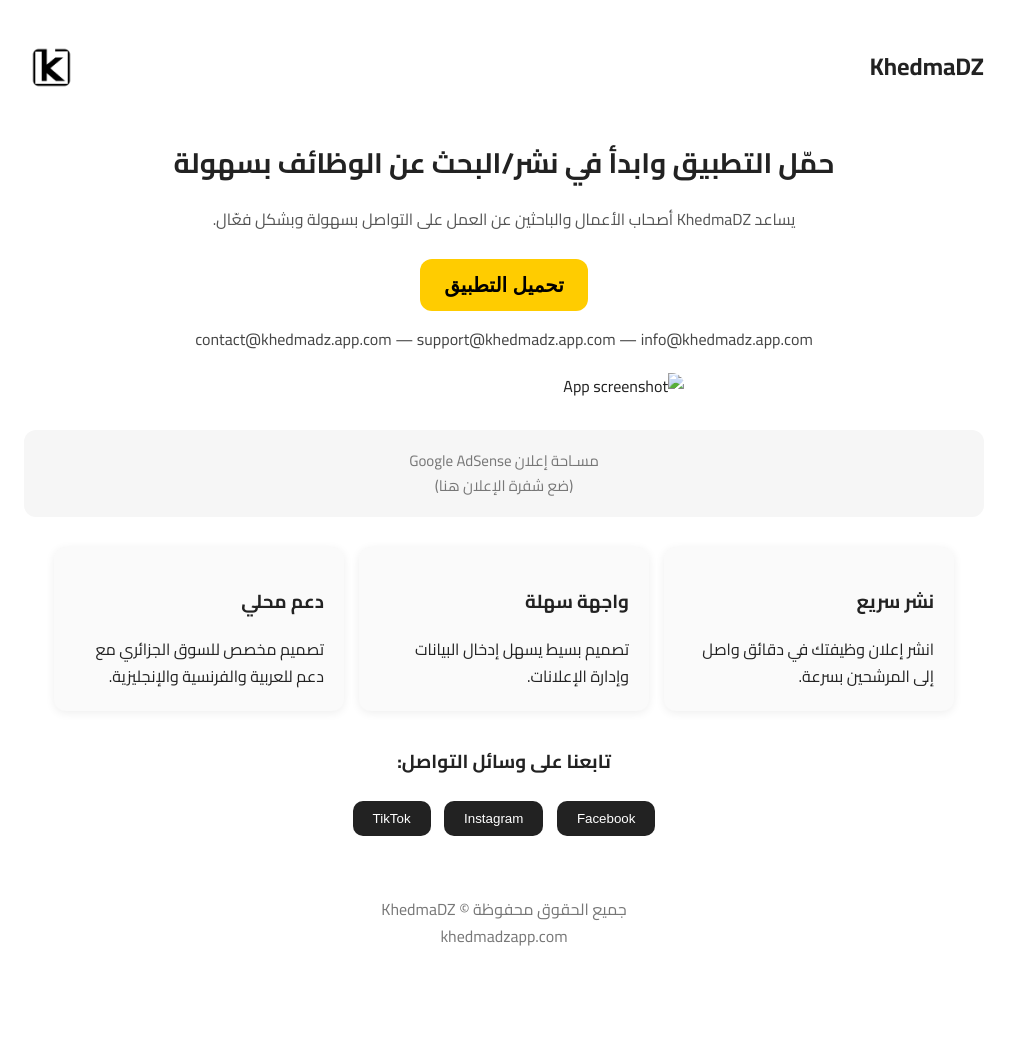
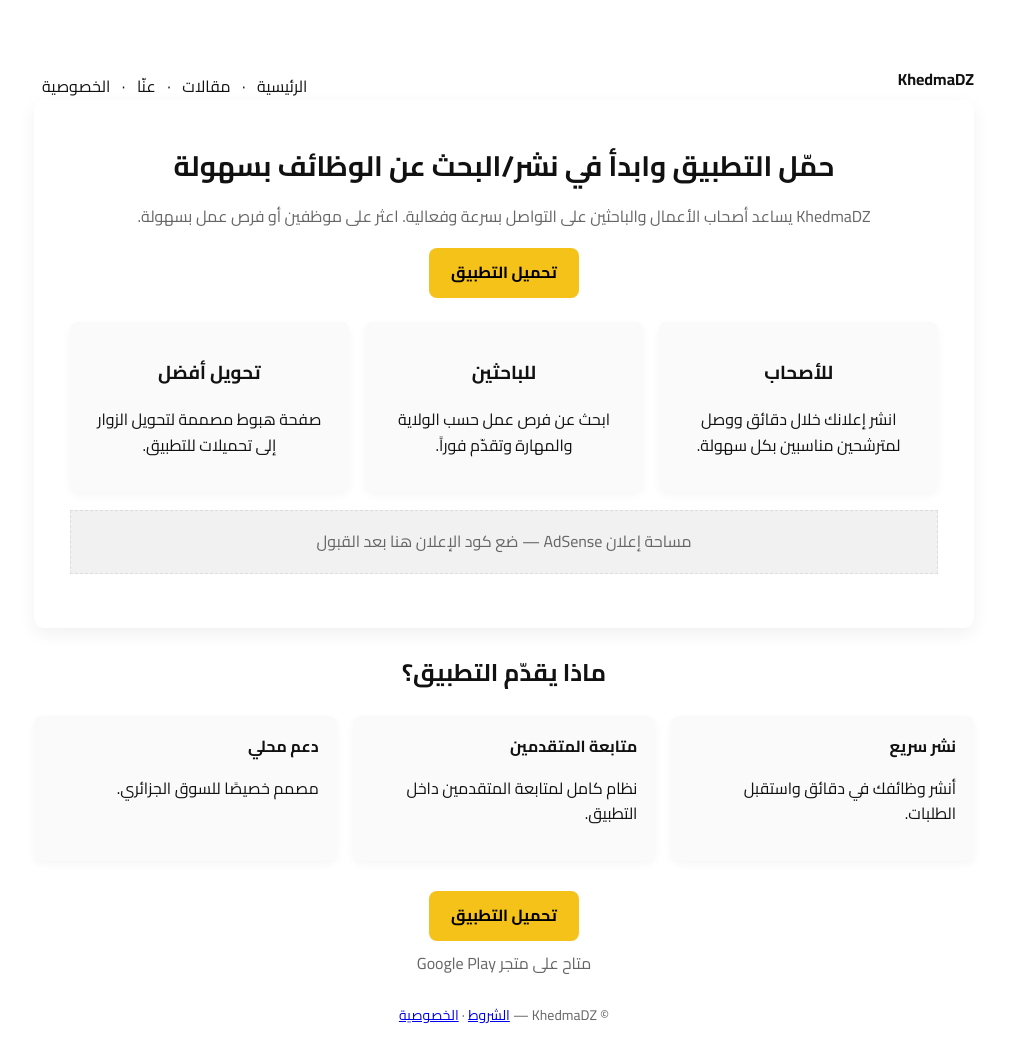
Before and after one commit to oussmbh/khedmadzapp, a plain HTML site: page index.html in a window 1280 px wide. Shown: the whole page, without its empty margins (136-1151 px from the left). Before the commit the page ends 1015 px from the top, so only its background shows below. Drawn offline with Linux system fonts and the light colour scheme.

Commit message:
Update index.html

```diff
--- a/index.html
+++ b/index.html
@@ -1,195 +1,80 @@
-<!DOCTYPE html>
+<!doctype html>
 <html lang="ar" dir="rtl">
 <head>
-    <meta charset="UTF-8">
-    <meta name="viewport" content="width=device-width, initial-scale=1.0">
-    <title>KhedmaDZ — تحميل التطبيق</title>
-
-    <!-- Google Font -->
+  <meta charset="utf-8">
+  <meta name="viewport" content="width=device-width,initial-scale=1">
+  <title>KhedmaDZ — حمّل التطبيق وابدأ في نشر/البحث عن الوظائف</title>
   <link href="https://fonts.googleapis.com/css2?family=Cairo:wght@300;400;600;700&display=swap" rel="stylesheet">
-
-    <style>
-        body {
-            font-family: 'Cairo', sans-serif;
-            margin: 0;
-            background: #ffffff;
-            color: #222;
-            line-height: 1.7;
-        }
-
-        .container {
-            max-width: 960px;
-            margin: auto;
-            padding: 40px 20px;
-        }
-
-        header {
-            display: flex;
-            justify-content: space-between;
-            align-items: center;
-            padding-bottom: 25px;
-        }
-
-        header img {
-            width: 55px;
-        }
-
-        h1 {
-            font-size: 28px;
-            margin-top: 20px;
-            font-weight: 700;
-            text-align: center;
-        }
-
-        .description {
-            text-align: center;
-            margin: 10px 0 25px 0;
-            color: #555;
-        }
-
-        .download-btn {
-            background: #ffcc00;
-            border: none;
-            padding: 14px 24px;
-            font-size: 20px;
-            font-weight: 700;
-            border-radius: 12px;
-            cursor: pointer;
-            display: block;
-            margin: 15px auto;
-            transition: 0.3s;
-        }
-        .download-btn:hover {
-            background: #e6b800;
-        }
-
-        .emails {
-            text-align: center;
-            color: #444;
-            margin-top: 10px;
-        }
-
-        .ads-box {
-            background: #f6f6f6;
-            padding: 18px;
-            border-radius: 12px;
-            margin: 30px 0;
-            text-align: center;
-            font-size: 15px;
-            color: #777;
-        }
-
-        .features {
-            display: flex;
-            gap: 15px;
-            flex-wrap: wrap;
-            justify-content: center;
-            margin-top: 25px;
-        }
-
-        .feature {
-            width: 250px;
-            padding: 20px;
-            border-radius: 12px;
-            background: #fafafa;
-            box-shadow: 0px 2px 10px #eee;
-        }
-
-        footer {
-            text-align: center;
-            padding: 25px 0;
-            color: #777;
-            margin-top: 30px;
-        }
-
-        .social-buttons button {
-            padding: 10px 20px;
-            margin: 5px;
-            background: #222;
-            color: #fff;
-            border: none;
-            border-radius: 10px;
-            cursor: pointer;
-        }
-        .social-buttons button:hover {
-            opacity: .8;
-        }
-
-        img.screenshot {
-            width: 100%;
-            max-width: 360px;
-            border-radius: 12px;
-            margin: 20px auto;
-            display: block;
-        }
-    </style>
+  <link rel="stylesheet" href="style.css">
+  <!-- ضع كود التحقق AdSense هنا بعد إضافة الموقع -->
 </head>
-
 <body>
-
   <div class="container">
-
-    <!-- Header -->
-    <header>
-        <h2 style="margin: 0;">KhedmaDZ</h2>
-        <img src="design.dz.png" alt="Logo">
+    <header class="header">
+      <div class="logo">KhedmaDZ</div>
+      <div class="nav">
+        <a href="index.html">الرئيسية</a> ·
+        <a href="blog.html">مقالات</a> ·
+        <a href="about.html">عنّا</a> ·
+        <a href="privacy.html">الخصوصية</a>
+      </div>
     </header>
 
-    <h1>حمّل التطبيق وابدأ في نشر/البحث عن الوظائف بسهولة</h1>
-    <p class="description">
-        يساعد KhedmaDZ أصحاب الأعمال والباحثين عن العمل على التواصل بسهولة وبشكل فعّال.
-    </p>
+    <main>
+      <section class="hero">
+        <h1 class="h1">حمّل التطبيق وابدأ في نشر/البحث عن الوظائف بسهولة</h1>
+        <p class="h2">KhedmaDZ يساعد أصحاب الأعمال والباحثين على التواصل بسرعة وفعالية. اعثر على موظفين أو فرص عمل بسهولة.</p>
+        <a class="cta" href="#download">تحميل التطبيق</a>
 
-    <button class="download-btn" onclick="window.location.href='https://play.google.com/store/apps/details?id=com.khedmadz.app'">
-        تحميل التطبيق
-    </button>
-
-    <p class="emails">
-        contact@khedmadz.app.com — support@khedmadz.app.com — info@khedmadz.app.com
-    </p>
-
-    <!-- Screenshot -->
-    <img class="screenshot" src="app-screenshot.png" alt="App screenshot">
-
-    <!-- Adsense Ad Box -->
-    <div class="ads-box">
-        مسـاحة إعلان Google AdSense
-        <br> (ضع شفرة الإعلان هنا)
+        <div class="features">
+          <div class="card">
+            <h3>للأصحاب</h3>
+            <p>انشر إعلانك خلال دقائق ووصل لمترشحين مناسبين بكل سهولة.</p>
           </div>
-
-    <!-- Features -->
-    <div class="features">
-        <div class="feature">
-            <h3>نشر سريع</h3>
-            انشر إعلان وظيفتك في دقائق واصل إلى المرشحين بسرعة.
+          <div class="card">
+            <h3>للباحثين</h3>
+            <p>ابحث عن فرص عمل حسب الولاية والمهارة وتقدّم فوراً.</p>
           </div>
-
-        <div class="feature">
-            <h3>واجهة سهلة</h3>
-            تصميم بسيط يسهل إدخال البيانات وإدارة الإعلانات.
-        </div>
-
-        <div class="feature">
-            <h3>دعم محلي</h3>
-            تصميم مخصص للسوق الجزائري مع دعم للعربية والفرنسية والإنجليزية.
+          <div class="card">
+            <h3>تحويل أفضل</h3>
+            <p>صفحة هبوط مصممة لتحويل الزوار إلى تحميلات للتطبيق.</p>
           </div>
         </div>
 
-    <!-- Social Links -->
-    <h3 style="text-align:center; margin-top:35px;">تابعنا على وسائل التواصل:</h3>
-    <div class="social-buttons" style="text-align:center;">
-        <button onclick="window.location.href='https://www.facebook.com/share/175tyBWDvn/'">Facebook</button>
-        <button onclick="window.location.href='https://www.instagram.com/khedma__dz?igsh=eTI5cHZ6dWFmMDhi'">Instagram</button>
-        <button onclick="window.location.href='https://www.tiktok.com/@khedma__dz?_r=1&_t=ZS-91qhSVc4nA1'">TikTok</button>
+        <!-- مساحة إعلان AdSense (بعد الموافقة تستبدل بالكود الحقيقي) -->
+        <div class="ad-slot">مساحة إعلان AdSense — ضع كود الإعلان هنا بعد القبول</div>
+
+      </section>
+
+      <section style="margin-top:26px">
+        <h2 style="text-align:center">ماذا يقدّم التطبيق؟</h2>
+        <div class="features">
+          <div class="card">
+            <strong>نشر سريع</strong>
+            <p>أنشر وظائفك في دقائق واستقبل الطلبات.</p>
           </div>
+          <div class="card">
+            <strong>متابعة المتقدمين</strong>
+            <p>نظام كامل لمتابعة المتقدمين داخل التطبيق.</p>
+          </div>
+          <div class="card">
+            <strong>دعم محلي</strong>
+            <p>مصمم خصيصًا للسوق الجزائري.</p>
+          </div>
+        </div>
+      </section>
 
-    <footer>
-        جميع الحقوق محفوظة © KhedmaDZ
-        <br>
-        khedmadzapp.com
-    </footer>
+      <section id="download" style="text-align:center;margin-top:30px">
+        <a class="cta" href="https://play.google.com/store/apps/details?id=com.khedmadz.app">تحميل التطبيق</a>
+        <p style="margin-top:10px;color:var(--muted)">متاح على متجر Google Play</p>
+      </section>
 
+      <div class="footer">
+        © KhedmaDZ —
+        <a href="terms.html">الشروط</a> ·
+        <a href="privacy.html">الخصوصية</a>
       </div>
-
+    </main>
+  </div>
 </body>
 </html>
```
Lines whose indentation alone changed are shown as unchanged.
